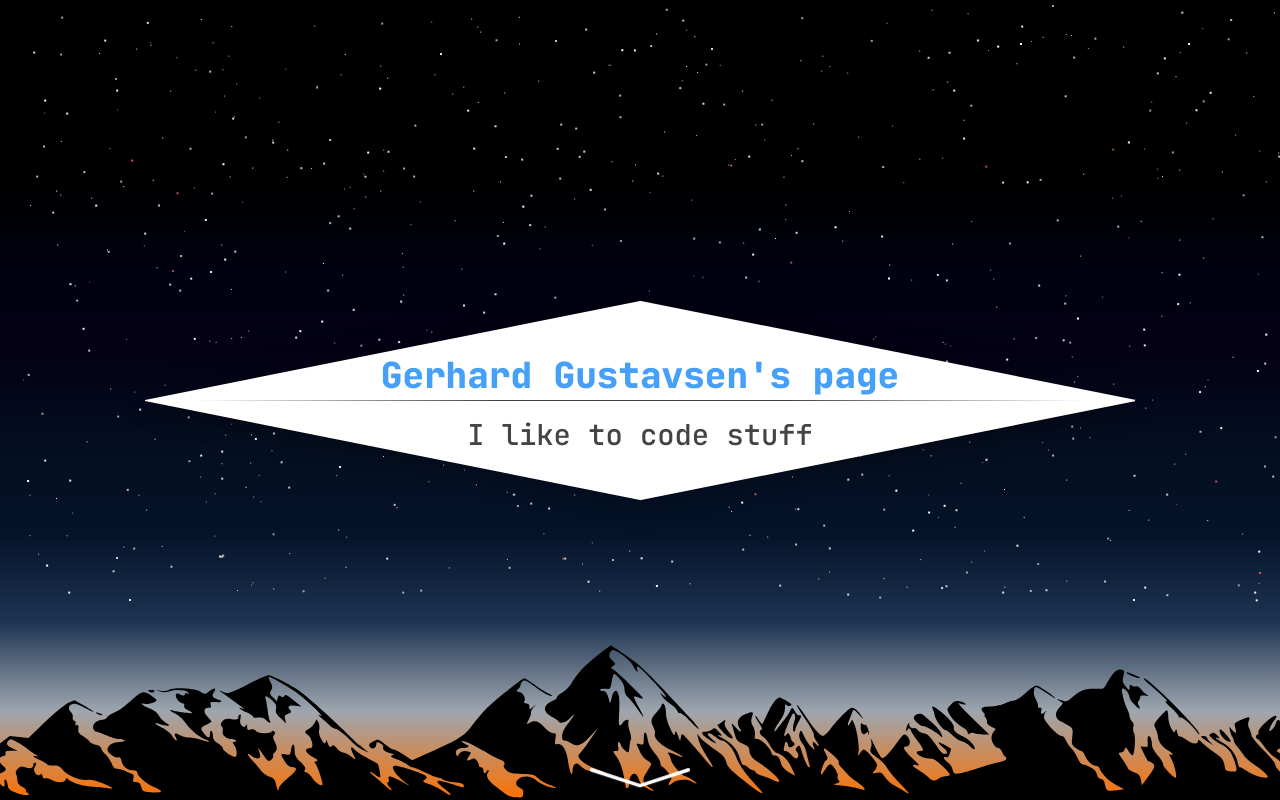
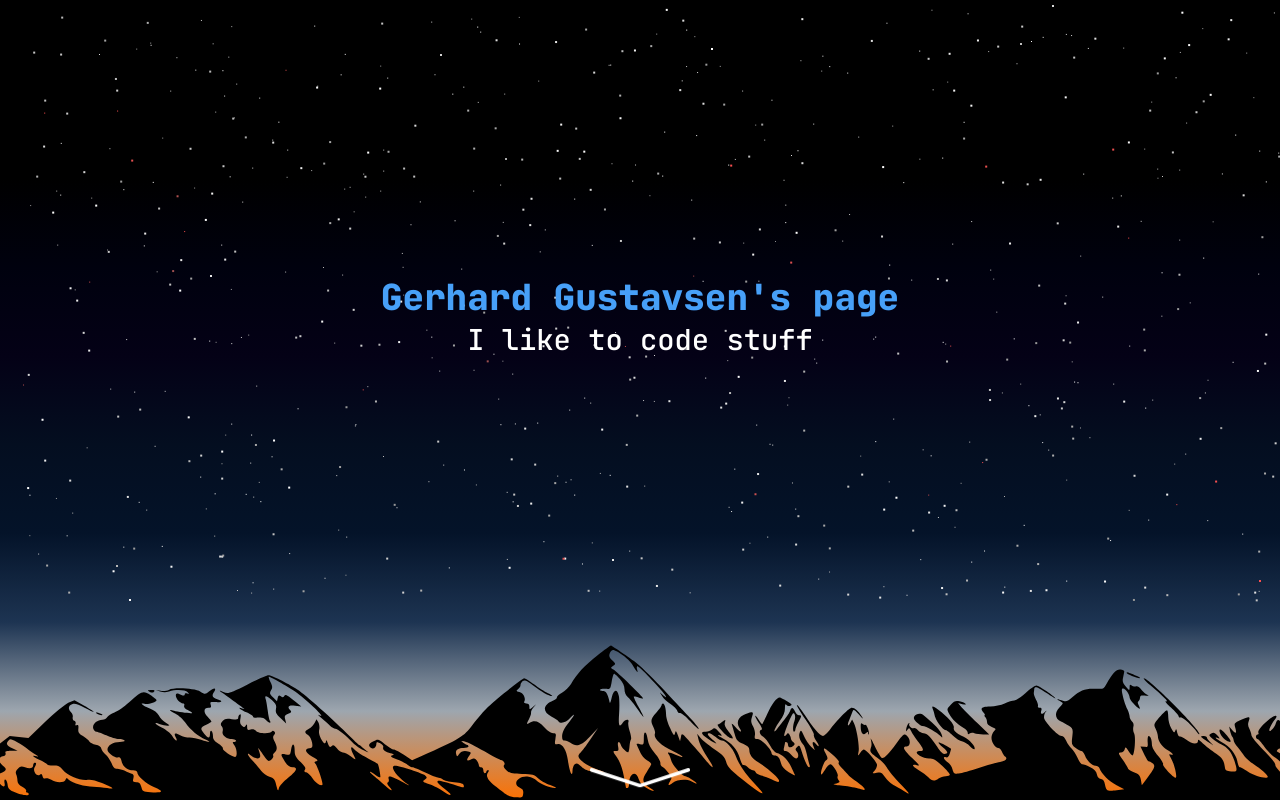
Before and after one commit to Sensay1/gergus, a React (Create React App) app: page / in a window 1280 px wide. Shown: the top 800 px of the page. Built offline with nearby package versions, Linux system fonts and the light colour scheme.

Commit message:
made some changes to titlecard

```diff
--- /dev/null
+++ b/src/components/atoms/Diamond.js
@@ -0,0 +1,15 @@
+import { React, useEffect } from "react";
+import "./diamond.scss";
+import { Divider } from "./Divider";
+
+export const Diamond = ({ text = "" }) => (
+    <div className="diamondContainer">
+        <div className="diamond">
+            <h1 >{text}</h1>
+            <div className="top"></div>
+            <div className="bottom"></div>
+        </div>
+    </div>
+);
+
+export default Diamond;
--- /dev/null
+++ b/src/components/atoms/diamond.scss
@@ -0,0 +1,49 @@
+.diamondContainer {
+  overflow-x: hidden;
+
+  width: 100%;
+
+  padding-bottom: 2em;
+}
+
+.diamond {
+  --titlecard-width: 40em;
+
+  width: var(--titlecard-width);
+  margin-left: calc(50% - var(--titlecard-width) / 2);
+
+  filter: drop-shadow(0px 0px 14px rgb(0 0 0 / 0.4));
+
+  h1 {
+    text-align: center;
+
+    margin: 0;
+    transform: translateY(2.6em);
+
+    -webkit-user-select: none; /* Safari */
+    -moz-user-select: none; /* Firefox */
+    -ms-user-select: none; /* IE10+/Edge */
+    user-select: none; /* Standard */
+  }
+
+  .top {
+    width: 1px;
+    height: 0;
+
+    border-bottom: calc(var(--titlecard-width) / 10) solid
+      var(--forground-color);
+
+    border-left: calc(var(--titlecard-width) / 2) solid transparent;
+    border-right: calc(var(--titlecard-width) / 2) solid transparent;
+  }
+}
+
+.bottom {
+  width: 1px;
+  height: 0;
+
+  border-top: calc(var(--titlecard-width) / 10) solid var(--forground-color);
+
+  border-left: calc(var(--titlecard-width) / 2) solid transparent;
+  border-right: calc(var(--titlecard-width) / 2) solid transparent;
+}
--- a/src/components/atoms/divider.scss
+++ b/src/components/atoms/divider.scss
@@ -2,13 +2,7 @@
   margin: auto;
   width: 90%;
   height: 1px;
-  background-color: transparent;
 
-  /*filter: drop-shadow(0px -1px 0.3px var(--text-color));*/
-}
-
-@media only screen and (min-width: 1000px) {
-  .divider {
   background-image: linear-gradient(
     to left,
     transparent,
@@ -17,4 +11,3 @@
     transparent
   );
 }
-}
--- a/src/components/container/Index.tsx
+++ b/src/components/container/Index.tsx
@@ -9,20 +9,7 @@ export const Container = ({
   doc2 = <></>,
   doc3 = <></>,
   type = "vanilla",
-  scroll = true,
 }) => {
-  if (scroll)
-    return (
-      <div className={"container " + type}>
-        <h1 className="containerTitle">{title}</h1>
-        <div className="grid">
-          {doc1}
-          {doc2}
-        </div>
-        {doc3}
-        <Scroll />
-      </div>
-    );
   return (
     <div className={"container " + type}>
       <h1 className="containerTitle">{title}</h1>
@@ -31,6 +18,7 @@ export const Container = ({
         {doc2}
       </div>
       {doc3}
+      <Scroll />
     </div>
   );
 };
--- a/src/components/titlepage/TitleBox.js
+++ b/src/components/titlepage/TitleBox.js
@@ -43,15 +43,9 @@ export const TitleBox = () => {
   });
 
   return (
-    <div id="titlecard">
-      <div id="top">
-        <h1 id="Title">gergus.no_</h1>{" "}
-      </div>
-      <div id="burger">
-        <Divider />
-        <p className="titleBoxText">I like to code stuff</p>
-      </div>
-      <div id="bottom"></div>
+    <div id="TitleBox">
+      <h1 id="Title">gergus.no_</h1>{" "}
+      <p id="UnderTitle">I like to code stuff</p>
     </div>
   );
 };
--- a/src/components/titlepage/titleBox.scss
+++ b/src/components/titlepage/titleBox.scss
@@ -1,13 +1,9 @@
+#TitleBox {
   #Title {
     text-align: center;
-  width: var(--titlecard-width);
-
+    color: var(--accent-color);
     margin: 0;
-  padding-top: 0;
-  margin-left: calc(var(--titlecard-width) / -2);
-  transform: translateY(-1em);
-
-  color: var(--accent-color);
+    margin-top: calc(40vh - 1.3em);
 
     -webkit-user-select: none; /* Safari */
     -moz-user-select: none; /* Firefox */
@@ -15,10 +11,9 @@
     user-select: none; /* Standard */
   }
 
-.titleBoxText {
+  #UnderTitle {
+    text-align: center;
     color: white;
-  margin: 15px;
-  text-align: center;
     font-size: 1.6em;
 
     -webkit-user-select: none; /* Safari */
@@ -26,61 +21,4 @@
     -ms-user-select: none; /* IE10+/Edge */
     user-select: none; /* Standard */
   }
-
-#titlecard {
-  width: 0;
-  margin-left: calc(50% - var(--titlecard-width) / 2);
-  margin-top: 200px;
-
-  filter: drop-shadow(0px 0px 14px rgb(0 0 0 / 0.4));
 }
-
-#top {
-  width: 1px;
-  height: 0;
-
-  border-bottom: none;
-
-  border-left: calc(var(--titlecard-width) / 2) solid transparent;
-  border-right: calc(var(--titlecard-width) / 2) solid transparent;
-}
-
-#bottom {
-  width: 1px;
-  height: 0;
-
-  border-top: none;
-
-  border-left: calc(var(--titlecard-width) / 2) solid transparent;
-  border-right: calc(var(--titlecard-width) / 2) solid transparent;
-}
-
-#burger {
-  width: var(--titlecard-width);
-  height: 1px;
-
-  background-color: transparent;
-}
-
-@media only screen and (min-width: 1000px) {
-  #top {
-    border-bottom: calc(var(--titlecard-width) / 10) solid
-      var(--forground-color);
-  }
-  #bottom {
-    border-top: calc(var(--titlecard-width) / 10) solid var(--forground-color);
-  }
-  #burger {
-    background-color: var(--forground-color);
-  }
-  .titleBoxText {
-    color: var(--text-color);
-  }
-  #Title {
-    transform: translateY(0);
-    padding-top: 1.4em;
-  }
-  #titlecard {
-    margin-top: calc(50vh - var(--titlecard-width) / 10);
-  }
-}
--- a/src/index.scss
+++ b/src/index.scss
@@ -6,7 +6,6 @@
   --text-color: #444444;
 
   --link-color: #5643fd;
-  --titlecard-width: 55em;
 }
 
 @font-face {
--- a/src/index.tsx
+++ b/src/index.tsx
@@ -13,10 +13,10 @@ import Links from "./components/articles/Links.js";
 import Languages from "./components/articles/Languages";
 import Tecnologies from "./components/articles/Tecnologies";
 import TecText from "./components/articles/TecText";
-import { Divider } from "./components/atoms/Divider.js";
 import Campervan from "./components/articles/Campervan.js";
 import Drone from "./components/articles/Drone.js";
 import ArchUSB from "./components/articles/ArchUSB.js";
+import Diamond from "./components/atoms/Diamond.js";
 
 ReactDOM.render(
   <React.StrictMode>
@@ -37,10 +37,10 @@ ReactDOM.render(
     />
     <Container title="Timeline" type="noStyle" doc3={<Timeline />} />
 
-    <h1>Projects:</h1>
-    <Divider />
-    <Container title="Built drones" scroll={false} doc3={<Drone />} />
-    <Container title="Built a campervan" scroll={false} doc3={<Campervan />} />
+    <Diamond text="Projects:" />
+
+    <Container title="Built drones" doc3={<Drone />} />
+    <Container title="Built a campervan" doc3={<Campervan />} />
     <Container
       title="Built a removable Arch-OS"
       scroll={false}
```
Also changed, not shown: 11 other files (tests, documents, lock files or other folders). Lines whose indentation alone changed are shown as unchanged.
